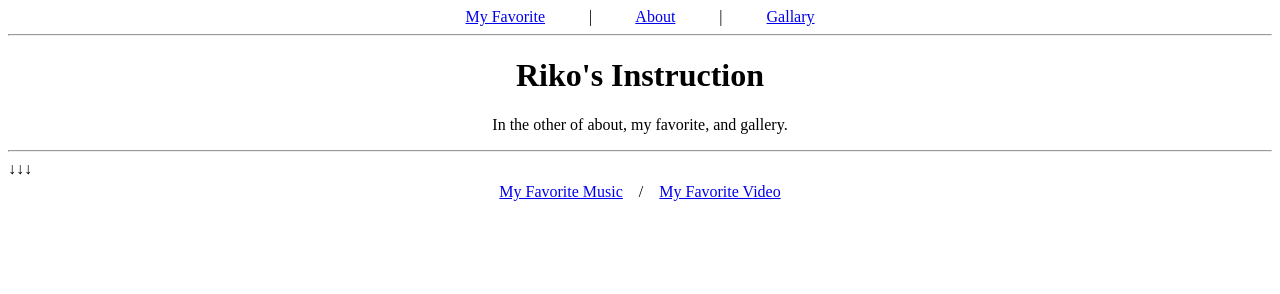
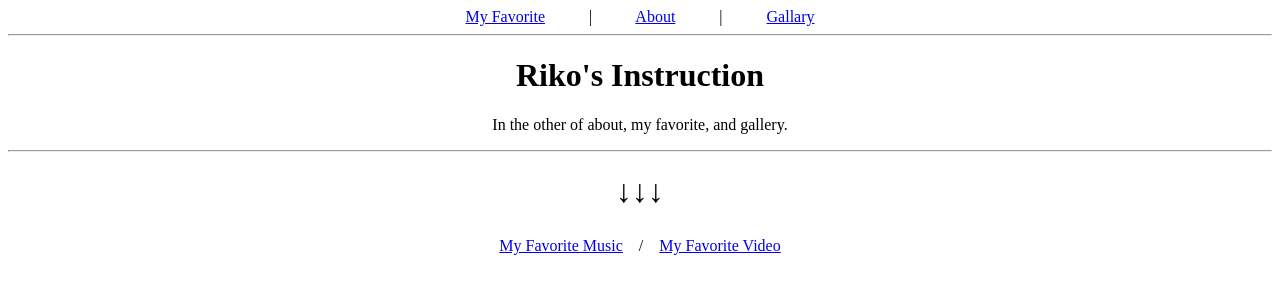
Before and after one commit to Riko-shiba/Riko-shiba.github.io, a plain HTML site: page index.html in a window 1280 px wide. Drawn offline with Linux system fonts and the light colour scheme.

Commit message:
Update index.html

```diff
--- a/index.html
+++ b/index.html
@@ -55,7 +55,7 @@
     <h1 class="center">Riko's Instruction</h1>  <!-- We called the class attribute to center-align the <h2> header -->
     <p class="center">In the other of about, my favorite, and gallery.</p>
     <hr> <!-- Horizontal Bar -->
-    <b class="center">↓↓↓</b>
+    <h1 class="center">↓↓↓</h1>
  <div class = "center">
     <a href="https://youtu.be/YVVTZgwYwVo?feature=shared">My Favorite Music</a>　/　<a href="https://youtu.be/KCQV_s8QEqE?feature=shared">My Favorite Video</a>
  </div>
```
